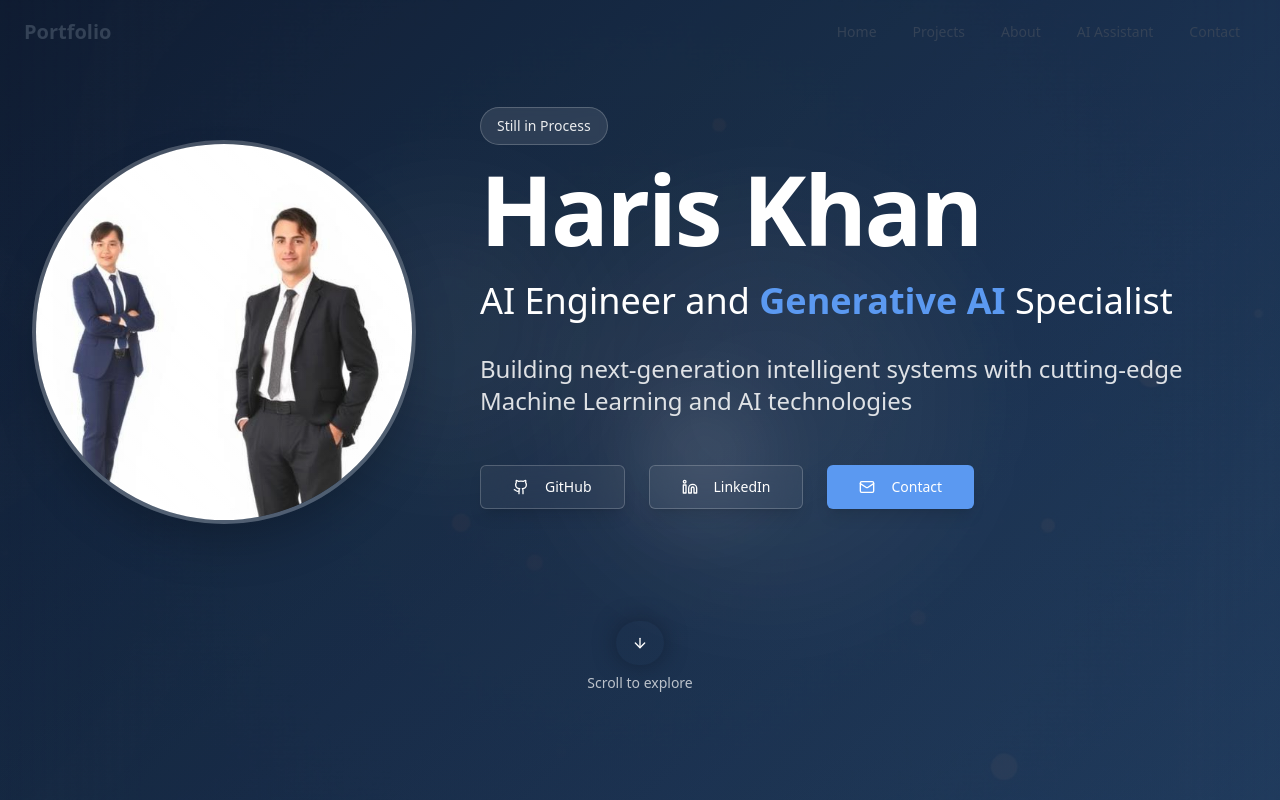
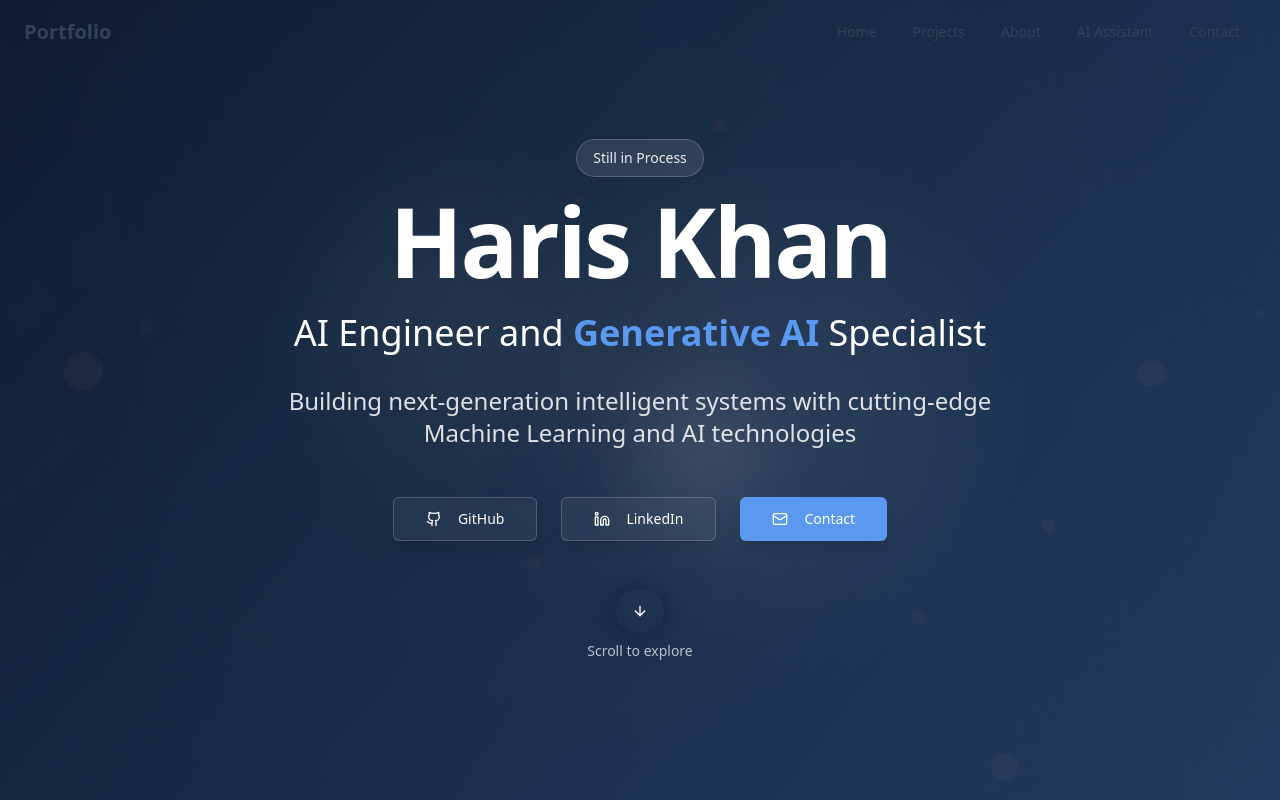
Before and after one commit to hamsharry530-dev/deep-blue-dev-folio, a React (Vite) app: page / in a window 1280 px wide. Shown: the top 800 px of the page. Built offline with nearby package versions, Linux system fonts and the light colour scheme.

Commit message:
Reverted to commit 596ff8c3d2b82d8c5943e66d5ad60eeded48f9bd

```diff
--- a/src/components/AIAssistant.tsx
+++ b/src/components/AIAssistant.tsx
@@ -25,8 +25,7 @@ const AIAssistant = () => {
   const [isLoading, setIsLoading] = useState(false);
   const scrollAreaRef = useRef<HTMLDivElement>(null);
 
-const API_BASE_URL = 'https://hamsharryy-bus.hf.space';
-
+  const API_BASE_URL = 'https://huggingface.co/spaces/hamsharryy';
   useEffect(() => {
     scrollToBottom();
   }, [messages]);
--- a/src/components/Hero.tsx
+++ b/src/components/Hero.tsx
@@ -1,7 +1,6 @@
 import { Button } from "@/components/ui/button";
 import { ArrowDown, Github, Linkedin, Mail } from "lucide-react";
 import heroBg from "@/assets/hero-bg.jpg";
-import profileImg from "@/assets/profile.jpg";
 
 const Hero = () => {
   const scrollToProjects = () => {
@@ -39,49 +38,33 @@ const Hero = () => {
       </div>
 
       {/* Content */}
-      <div className="relative z-10 px-6">
-        <div className="max-w-7xl mx-auto">
-          <div className="flex flex-col lg:flex-row items-center justify-center lg:justify-between gap-12 lg:gap-16">
-
-            {/* Profile Image */}
-            <div className="flex-shrink-0 animate-fade-in">
-              <div className="relative">
-                <img
-                  src={profileImg}
-                  alt="Haris Khan - AI Engineer"
-                  className="w-64 h-64 md:w-80 md:h-80 lg:w-96 lg:h-96 rounded-full object-cover shadow-2xl border-4 border-white/20 backdrop-blur-sm"
-                />
-                <div className="absolute inset-0 rounded-full bg-gradient-to-tr from-white/10 to-transparent"></div>
-              </div>
-            </div>
-
-            {/* Text Content */}
-            <div className="flex-1 text-center lg:text-left max-w-3xl">
+      <div className="relative z-10 text-center px-6">
+        <div className="max-w-4xl mx-auto">
           <div className="animate-fade-in">
             <div className="mb-4">
               <span className="inline-block px-4 py-2 bg-white/10 backdrop-blur-sm border border-white/20 rounded-full text-white/90 text-sm font-medium">
                 Still in Process
               </span>
             </div>
-                <h1 className="text-5xl md:text-6xl lg:text-7xl xl:text-8xl font-black text-white mb-6 leading-none tracking-tight">
+            <h1 className="text-6xl md:text-8xl font-black text-white mb-6 leading-none tracking-tight">
               Haris Khan
             </h1>
           </div>
 
           <div className="animate-slide-up" style={{ animationDelay: '0.2s' }}>
-                <h2 className="text-2xl md:text-3xl lg:text-4xl text-white mb-8 font-light">
+            <h2 className="text-3xl md:text-4xl text-white mb-8 font-light">
               AI Engineer and <span className="font-semibold text-accent">Generative AI</span> Specialist
             </h2>
           </div>
 
           <div className="animate-slide-up" style={{ animationDelay: '0.4s' }}>
-                <p className="text-lg md:text-xl lg:text-2xl text-white/85 mb-12 leading-relaxed">
+            <p className="text-xl md:text-2xl text-white/85 mb-12 leading-relaxed max-w-3xl mx-auto">
               Building next-generation intelligent systems with cutting-edge Machine Learning and AI technologies
             </p>
           </div>
 
           {/* Social Links */}
-              <div className="flex flex-col sm:flex-row justify-center lg:justify-start items-center space-y-4 sm:space-y-0 sm:space-x-6 mb-12 animate-scale-in" style={{ animationDelay: '0.6s' }}>
+          <div className="flex flex-col sm:flex-row justify-center items-center space-y-4 sm:space-y-0 sm:space-x-6 mb-12 animate-scale-in" style={{ animationDelay: '0.6s' }}>
             <Button
               onClick={openGitHub}
               variant="outline"
@@ -109,11 +92,9 @@ const Hero = () => {
               Contact
             </Button>
           </div>
-            </div>
-          </div>
 
           {/* Scroll Indicator */}
-          <div className="text-center mt-16 animate-scale-in" style={{ animationDelay: '0.8s' }}>
+          <div className="animate-scale-in" style={{ animationDelay: '0.8s' }}>
             <Button
               variant="ghost"
               size="lg"
```
Also changed, not shown: src/assets/profile.jpg (deleted). Lines whose indentation alone changed are shown as unchanged.
